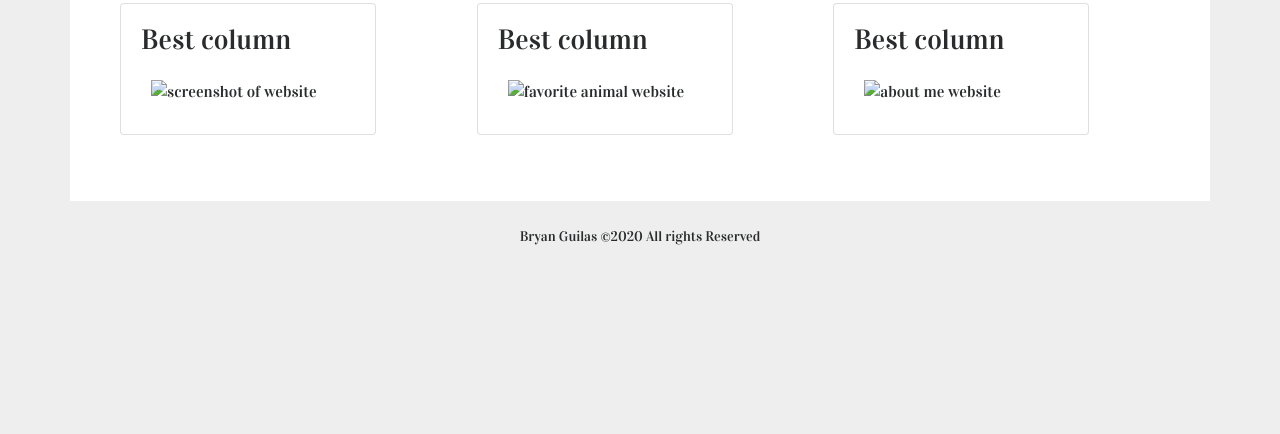
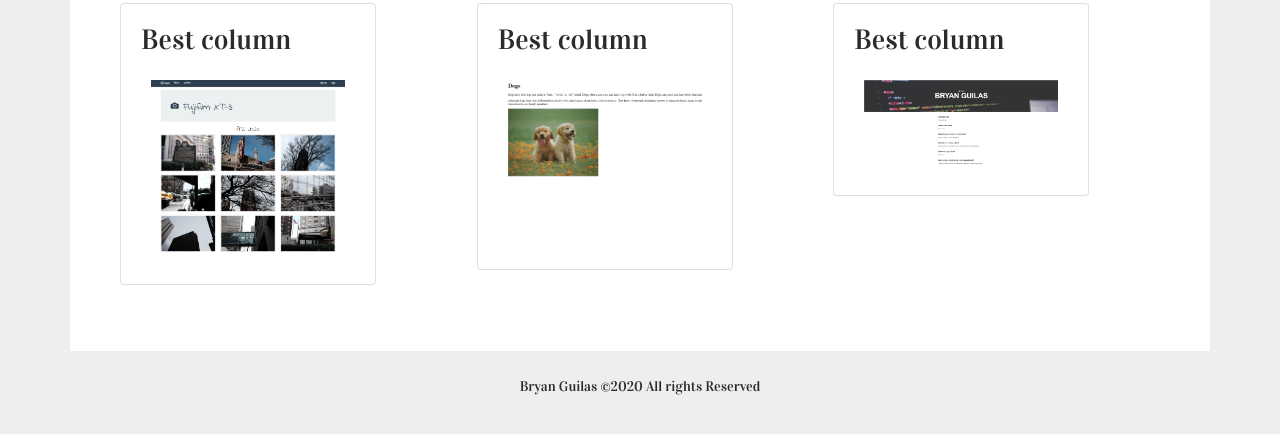
Before and after one commit to BGM6/portfolioPorject, a plain HTML site: page portfolio.html in a window 1280 px wide. Shown: the part 346-780 px from the top of the page. Drawn offline with nearby package versions, Linux system fonts and the light colour scheme.

Commit message:
fixed portfolio image links

```diff
--- a/portfolio.html
+++ b/portfolio.html
@@ -48,7 +48,7 @@
               <div class="card-body">
                 <h3 class="card-title">Best column</h3>
                 <p class="card-text">
-                <img class="card-img-bottom" src="/Portfolio/images/atlWebSite.png" alt="screenshot of website">
+                <img class="card-img-bottom" src="images/atlWebSite.png" alt="screenshot of website">
                 </p>
               </div>
             </div>
@@ -58,7 +58,7 @@
               <div class="card-body">
                 <h3 class="card-title">Best column</h3>
                 <p class="card-text">
-               <img class="card-img-bottom" src="/Portfolio/images/favAnimal.png" alt="favorite animal website">
+               <img class="card-img-bottom" src="images/favAnimal.png" alt="favorite animal website">
                 </p>
               </div>
             </div>
@@ -68,7 +68,7 @@
               <div class="card-body">
                 <h3 class="card-title">Best column</h3>
                 <p class="card-text">
-                <img class="card-img-bottom" src="/Portfolio/images/aboutMe.png" alt="about me website">
+                <img class="card-img-bottom" src="images/aboutMe.png" alt="about me website">
                 </p>
               </div>
             </div>
```
